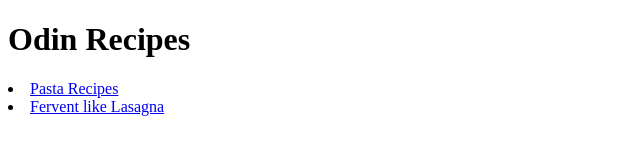
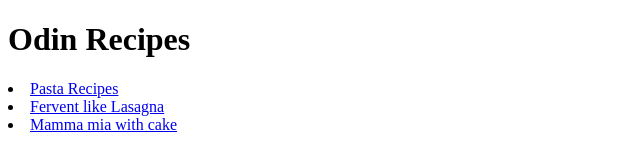
Before and after one commit to Zayxay/odin-recipes, a plain HTML site: page index.html in a window 1280 px wide. Shown: the whole page, without its empty margins (0-640 px from the left). Drawn offline with Linux system fonts and the light colour scheme.

Commit message:
Add link from home page(index.html) to cheesecake recipe(ccake.html)

```diff
--- a/index.html
+++ b/index.html
@@ -10,5 +10,6 @@
     <h1>Odin Recipes</h1>
     <li> <a href="recipes/pasta.html">Pasta Recipes</a></li>
     <li> <a href="recipes/Lasagna.html"> Fervent like Lasagna</a> </li>
+    <li><a href="recipes/ccake.html">Mamma mia with cake</a></li>
 </body>
 </html>
```
